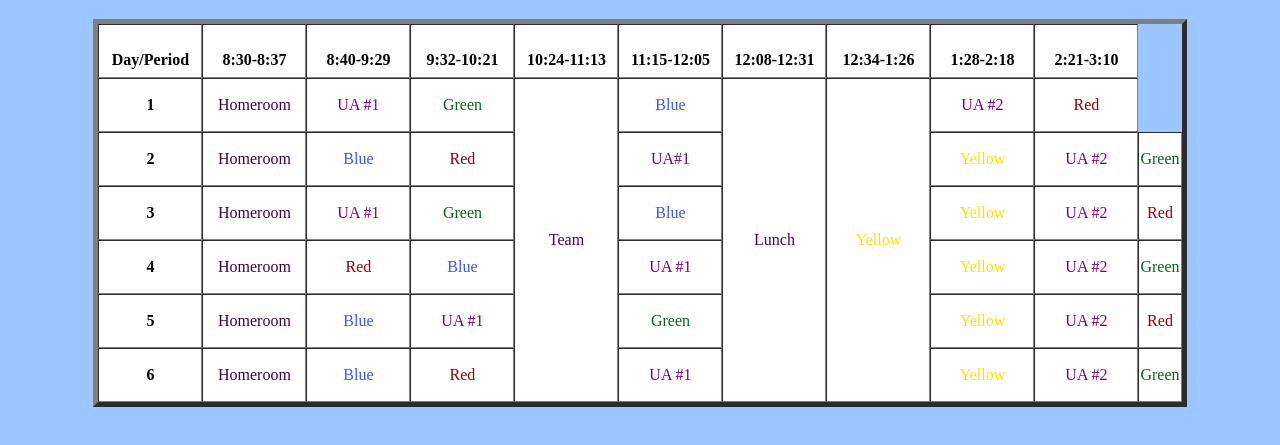
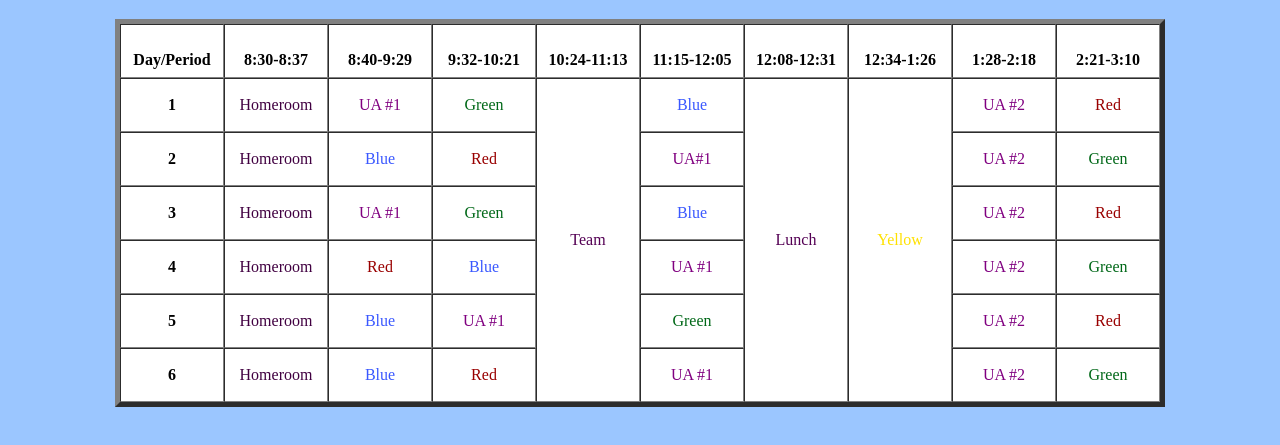
Before and after one commit to Roslj2/Roslj2.github.io, a plain HTML site: page schedule/index.html in a window 1280 px wide. Shown: the part 61-506 px from the top of the page. Drawn offline with Linux system fonts and the light colour scheme.

Commit message:
Update index.html

```diff
--- a/schedule/index.html
+++ b/schedule/index.html
@@ -141,8 +141,6 @@
 
             <td align="center" height="50" class="ua">UA#1</td>
 
-            <td align="center" height="50" class="yellow">Yellow</td>
-
             <td align="center" height="50" class="ua">UA #2</td>
 
             <td align="center" height="50" class="green">Green</td>
@@ -165,8 +163,6 @@
             <td align="center" height="50" class="green">Green</td>
 
             <td align="center" height="50" class="blue">Blue</td>
-
-            <td align="center" height="50" class="yellow">Yellow</td>
 
             <td align="center" height="50" class="ua">UA #2</td>
 
@@ -192,8 +188,6 @@
 
             <td align="center" height="50" class="ua">UA #1</td>
 
-            <td align="center" height="50" class="yellow">Yellow</td>
-
             <td align="center" height="50" class="ua">UA #2</td>
 
             <td align="center" height="50" class="green">Green</td>
@@ -215,8 +209,6 @@
             <td align="center" height="50" class="ua">UA #1</td>
 
             <td align="center" height="50" class="green">Green</td>
-
-            <td align="center" height="50" class="yellow">Yellow</td>
 
             <td align="center" height="50" class="ua">UA #2</td>
 
@@ -240,8 +232,6 @@
 
             <td align="center" height="50" class="ua">UA #1</td>
 
-            <td align="center" height="50" class="yellow">Yellow</td>
-
             <td align="center" height="50" class="ua">UA #2</td>
 
             <td align="center" height="50" class="green">Green</td>
```
